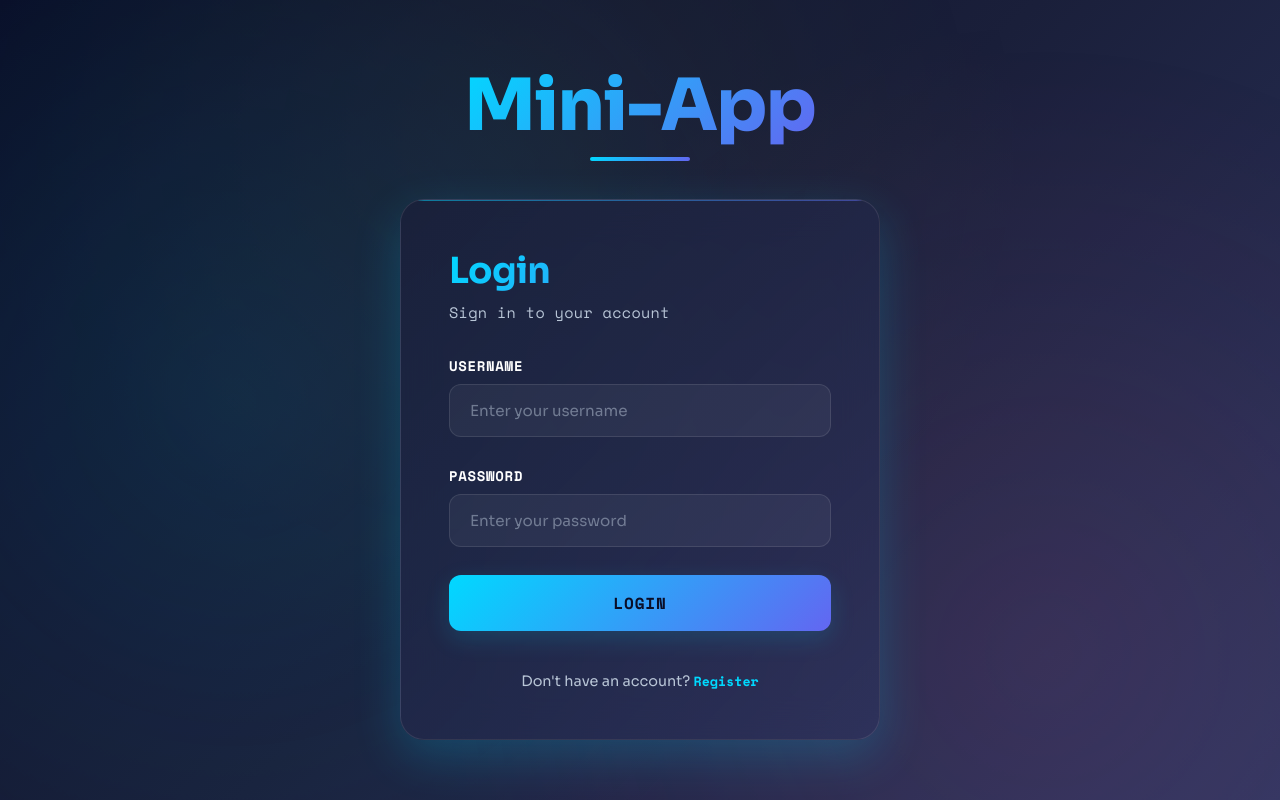
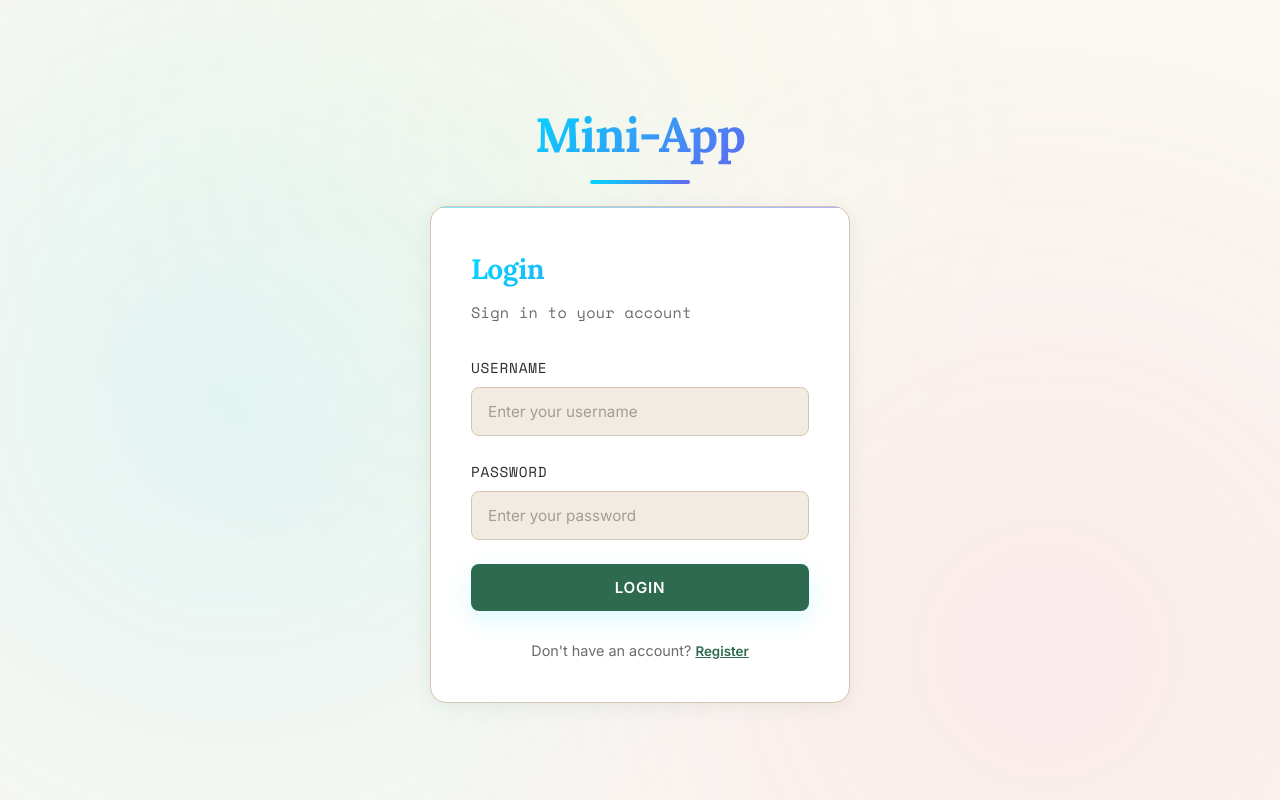
Before and after one commit to bellezard017/IT342_G4_Temperatura_Lab1, a React (Vite) app in the folder web/: page / in a window 1280 px wide. Built offline with nearby package versions, Linux system fonts and the light colour scheme.

Commit message:
adjusted ui on App.css

```diff
--- a/web/src/App.css
+++ b/web/src/App.css
@@ -1,36 +1,26 @@
-@import url('https://fonts.googleapis.com/css2?family=Sora:wght@400;600;700;800&family=Space+Mono:wght@400;700&display=swap');
+@import url('https://fonts.googleapis.com/css2?family=Inter:wght@400;500;600;700&family=Lora:wght@600;700&display=swap');
 
 :root {
-  /* Color Palette - Modern Tech Aesthetic */
-  --primary: #00d9ff;
-  --primary-dark: #00a8cc;
-  --secondary: #ff6b9d;
-  --accent: #c2f970;
-  --dark: #0a0e27;
-  --dark-secondary: #1a1f3a;
-  --dark-tertiary: #2d3561;
-  --light: #f0f4f8;
-  --text-primary: #ffffff;
-  --text-secondary: #b8c5d6;
-  --success: #00ff88;
-  --error: #ff3864;
-  --warning: #ffd93d;
-
-  /* Gradients */
-  --gradient-primary: linear-gradient(135deg, #00d9ff 0%, #6366f1 100%);
-  --gradient-secondary: linear-gradient(135deg, #ff6b9d 0%, #c471ed 100%);
-  --gradient-bg: linear-gradient(135deg, #0a0e27 0%, #1a1f3a 50%, #2d3561 100%);
-  --gradient-card: linear-gradient(135deg, rgba(26, 31, 58, 0.8) 0%, rgba(45, 53, 97, 0.6) 100%);
-
-  /* Shadows */
-  --shadow-sm: 0 2px 8px rgba(0, 217, 255, 0.1);
-  --shadow-md: 0 8px 24px rgba(0, 217, 255, 0.15);
-  --shadow-lg: 0 16px 48px rgba(0, 217, 255, 0.2);
-  --shadow-glow: 0 0 32px rgba(0, 217, 255, 0.3);
+  /* Natural Color Palette - Green & Beige */
+  --primary: #2d6a4f;
+  --primary-light: #40916c;
+  --primary-dark: #1b4332;
+  --secondary: #52b788;
+  --accent: #95d5b2;
+  --beige: #f1ebe1;
+  --beige-dark: #e8dcc4;
+  --cream: #faf8f3;
+  --dark: #1e1e1e;
+  --dark-secondary: #2a2a2a;
+  --text-primary: #2d2d2d;
+  --text-secondary: #6b6b6b;
+  --success: #52b788;
+  --error: #d84a4a;
+  --border: #d4c5b0;
 
   /* Typography */
-  --font-primary: 'Sora', -apple-system, sans-serif;
-  --font-mono: 'Space Mono', monospace;
+  --font-primary: 'Inter', -apple-system, sans-serif;
+  --font-heading: 'Lora', serif;
 }
 
 * {
@@ -41,32 +31,10 @@
 
 body {
   font-family: var(--font-primary);
-  background: var(--gradient-bg);
+  background: var(--cream);
   color: var(--text-primary);
   min-height: 100vh;
-  overflow-x: hidden;
-}
-
-/* Animated Background */
-body::before {
-  content: '';
-  position: fixed;
-  top: 0;
-  left: 0;
-  width: 100%;
-  height: 100%;
-  background:
-    radial-gradient(circle at 20% 50%, rgba(0, 217, 255, 0.1) 0%, transparent 50%),
-    radial-gradient(circle at 80% 80%, rgba(255, 107, 157, 0.1) 0%, transparent 50%),
-    radial-gradient(circle at 40% 20%, rgba(194, 249, 112, 0.05) 0%, transparent 50%);
-  pointer-events: none;
-  z-index: 0;
-  animation: bgShift 20s ease-in-out infinite;
-}
-
-@keyframes bgShift {
-  0%, 100% { opacity: 1; transform: scale(1); }
-  50% { opacity: 0.8; transform: scale(1.1); }
+  line-height: 1.6;
 }
 
 .app {
@@ -76,236 +44,121 @@
   justify-content: center;
   align-items: center;
   padding: 2rem;
-  position: relative;
-  z-index: 1;
 }
 
-/* Title Animation */
+/* Title */
 .app-title {
-  font-size: clamp(2.5rem, 8vw, 4.5rem);
-  font-weight: 800;
-  background: var(--gradient-primary);
-  -webkit-background-clip: text;
-  -webkit-text-fill-color: transparent;
-  background-clip: text;
-  margin-bottom: 3rem;
+  font-size: clamp(2rem, 6vw, 3rem);
+  font-weight: 700;
+  font-family: var(--font-heading);
+  color: var(--primary);
+  margin-bottom: 2rem;
   text-align: center;
-  letter-spacing: -0.02em;
-  position: relative;
-  animation: titleSlideIn 0.8s cubic-bezier(0.34, 1.56, 0.64, 1);
 }
 
-@keyframes titleSlideIn {
-  from {
-    opacity: 0;
-    transform: translateY(-30px);
-  }
-  to {
-    opacity: 1;
-    transform: translateY(0);
-  }
-}
-
-.app-title::after {
-  content: '';
-  position: absolute;
-  bottom: -10px;
-  left: 50%;
-  transform: translateX(-50%);
-  width: 100px;
-  height: 4px;
-  background: var(--gradient-primary);
-  border-radius: 2px;
-  animation: lineExpand 0.6s ease-out 0.3s backwards;
-}
-
-@keyframes lineExpand {
-  from {
-    width: 0;
-  }
-  to {
-    width: 100px;
-  }
-}
-
-/* Auth Container - Glass Morphism */
+/* Auth Container */
 .auth-container {
-  background: var(--gradient-card);
-  backdrop-filter: blur(20px);
-  border: 1px solid rgba(255, 255, 255, 0.1);
-  padding: 3rem;
-  border-radius: 24px;
-  box-shadow: var(--shadow-lg);
+  background: white;
+  padding: 2.5rem;
+  border-radius: 16px;
+  box-shadow: 0 4px 20px rgba(45, 106, 79, 0.08);
   width: 100%;
-  max-width: 480px;
-  position: relative;
-  overflow: hidden;
-  animation: containerFadeIn 0.6s ease-out 0.2s backwards;
-}
-
-@keyframes containerFadeIn {
-  from {
-    opacity: 0;
-    transform: translateY(20px);
-  }
-  to {
-    opacity: 1;
-    transform: translateY(0);
-  }
-}
-
-.auth-container::before {
-  content: '';
-  position: absolute;
-  top: 0;
-  left: 0;
-  right: 0;
-  height: 1px;
-  background: var(--gradient-primary);
-  opacity: 0.5;
+  max-width: 420px;
+  border: 1px solid var(--border);
 }
 
 .auth-container h1 {
-  font-size: 2.25rem;
+  font-size: 1.75rem;
   font-weight: 700;
+  font-family: var(--font-heading);
+  color: var(--primary);
   margin-bottom: 0.5rem;
-  background: var(--gradient-primary);
-  -webkit-background-clip: text;
-  -webkit-text-fill-color: transparent;
-  background-clip: text;
-  letter-spacing: -0.02em;
 }
 
 .auth-container > p {
   color: var(--text-secondary);
   margin-bottom: 2rem;
   font-size: 0.95rem;
-  font-family: var(--font-mono);
-  letter-spacing: 0.02em;
 }
 
 /* Form Groups */
 .form-group {
-  margin-bottom: 1.75rem;
-  animation: inputSlideIn 0.4s ease-out backwards;
-  animation-delay: calc(var(--index) * 0.1s);
-}
-
-.form-group:nth-child(1) { --index: 1; }
-.form-group:nth-child(2) { --index: 2; }
-.form-group:nth-child(3) { --index: 3; }
-.form-group:nth-child(4) { --index: 4; }
-.form-group:nth-child(5) { --index: 5; }
-
-@keyframes inputSlideIn {
-  from {
-    opacity: 0;
-    transform: translateX(-20px);
-  }
-  to {
-    opacity: 1;
-    transform: translateX(0);
-  }
+  margin-bottom: 1.5rem;
 }
 
 .form-group label {
   display: block;
   margin-bottom: 0.5rem;
   color: var(--text-primary);
-  font-weight: 600;
-  font-size: 0.875rem;
-  text-transform: uppercase;
-  letter-spacing: 0.05em;
-  font-family: var(--font-mono);
+  font-weight: 500;
+  font-size: 0.9rem;
 }
 
 .form-group input {
   width: 100%;
-  padding: 1rem 1.25rem;
-  background: rgba(255, 255, 255, 0.05);
-  border: 1px solid rgba(255, 255, 255, 0.1);
-  border-radius: 12px;
+  padding: 0.875rem 1rem;
+  background: var(--beige);
+  border: 1.5px solid var(--border);
+  border-radius: 8px;
   color: var(--text-primary);
   font-size: 0.95rem;
   font-family: var(--font-primary);
-  transition: all 0.3s cubic-bezier(0.4, 0, 0.2, 1);
+  transition: all 0.2s ease;
   outline: none;
 }
 
 .form-group input::placeholder {
   color: var(--text-secondary);
-  opacity: 0.5;
+  opacity: 0.6;
 }
 
 .form-group input:focus {
-  background: rgba(255, 255, 255, 0.08);
+  background: white;
   border-color: var(--primary);
-  box-shadow: 0 0 0 3px rgba(0, 217, 255, 0.1);
-  transform: translateY(-2px);
+  box-shadow: 0 0 0 3px rgba(45, 106, 79, 0.1);
 }
 
 /* Buttons */
 .btn {
   width: 100%;
-  padding: 1rem 2rem;
+  padding: 0.875rem 1.5rem;
   border: none;
-  border-radius: 12px;
-  font-size: 1rem;
-  font-weight: 700;
-  font-family: var(--font-mono);
+  border-radius: 8px;
+  font-size: 0.95rem;
+  font-weight: 600;
+  font-family: var(--font-primary);
   cursor: pointer;
-  transition: all 0.3s cubic-bezier(0.4, 0, 0.2, 1);
-  margin-bottom: 1rem;
-  text-transform: uppercase;
-  letter-spacing: 0.05em;
-  position: relative;
-  overflow: hidden;
-}
-
-.btn::before {
-  content: '';
-  position: absolute;
-  top: 0;
-  left: -100%;
-  width: 100%;
-  height: 100%;
-  background: linear-gradient(90deg, transparent, rgba(255, 255, 255, 0.2), transparent);
-  transition: left 0.5s;
-}
-
-.btn:hover::before {
-  left: 100%;
+  transition: all 0.2s ease;
+  margin-bottom: 0.75rem;
 }
 
 .btn-primary {
-  background: var(--gradient-primary);
-  color: var(--dark);
-  box-shadow: var(--shadow-md);
+  background: var(--primary);
+  color: white;
 }
 
 .btn-primary:hover {
-  transform: translateY(-3px);
-  box-shadow: var(--shadow-lg), var(--shadow-glow);
+  background: var(--primary-dark);
+  transform: translateY(-1px);
+  box-shadow: 0 4px 12px rgba(45, 106, 79, 0.2);
 }
 
 .btn-primary:active {
-  transform: translateY(-1px);
+  transform: translateY(0);
 }
 
 .btn-secondary {
   background: transparent;
-  color: var(--text-primary);
-  border: 2px solid var(--primary);
+  color: var(--primary);
+  border: 1.5px solid var(--primary);
 }
 
 .btn-secondary:hover {
-  background: rgba(0, 217, 255, 0.1);
-  transform: translateY(-3px);
-  box-shadow: var(--shadow-md);
+  background: var(--beige);
 }
 
 .btn:disabled {
-  opacity: 0.5;
+  opacity: 0.6;
   cursor: not-allowed;
   transform: none !important;
 }
@@ -315,7 +168,7 @@
   text-align: center;
   color: var(--text-secondary);
   font-size: 0.9rem;
-  margin-top: 1.5rem;
+  margin-top: 1rem;
 }
 
 .toggle-link button {
@@ -323,27 +176,11 @@
   border: none;
   color: var(--primary);
   cursor: pointer;
-  font-weight: 700;
+  font-weight: 600;
   padding: 0;
-  font-family: var(--font-mono);
-  text-decoration: none;
-  transition: all 0.2s;
-  position: relative;
-}
-
-.toggle-link button::after {
-  content: '';
-  position: absolute;
-  bottom: -2px;
-  left: 0;
-  width: 0;
-  height: 2px;
-  background: var(--primary);
-  transition: width 0.3s;
-}
-
-.toggle-link button:hover::after {
-  width: 100%;
+  font-family: var(--font-primary);
+  text-decoration: underline;
+  transition: color 0.2s;
 }
 
 .toggle-link button:hover {
@@ -352,110 +189,72 @@
 
 /* Messages */
 .error-message {
-  background: rgba(255, 56, 100, 0.15);
+  background: #fdeaea;
   color: var(--error);
-  padding: 1rem;
-  border-radius: 12px;
-  margin-bottom: 1.5rem;
+  padding: 0.875rem;
+  border-radius: 8px;
+  margin-bottom: 1.25rem;
   font-size: 0.9rem;
-  border-left: 4px solid var(--error);
-  font-weight: 500;
-  animation: shake 0.5s;
-}
-
-@keyframes shake {
-  0%, 100% { transform: translateX(0); }
-  25% { transform: translateX(-10px); }
-  75% { transform: translateX(10px); }
+  border-left: 3px solid var(--error);
 }
 
 .success-message {
-  background: rgba(0, 255, 136, 0.15);
+  background: #e8f5e9;
   color: var(--success);
-  padding: 1rem;
-  border-radius: 12px;
-  margin-bottom: 1.5rem;
+  padding: 0.875rem;
+  border-radius: 8px;
+  margin-bottom: 1.25rem;
   font-size: 0.9rem;
-  border-left: 4px solid var(--success);
-  font-weight: 500;
-  animation: slideDown 0.4s ease-out;
-}
-
-@keyframes slideDown {
-  from {
-    opacity: 0;
-    transform: translateY(-20px);
-  }
-  to {
-    opacity: 1;
-    transform: translateY(0);
-  }
+  border-left: 3px solid var(--success);
 }
 
 /* Dashboard */
 .dashboard {
   width: 100%;
-  max-width: 900px;
-  background: var(--gradient-card);
-  backdrop-filter: blur(20px);
-  border: 1px solid rgba(255, 255, 255, 0.1);
-  padding: 3rem;
-  border-radius: 24px;
-  box-shadow: var(--shadow-lg);
-  position: relative;
-  overflow: hidden;
-  animation: containerFadeIn 0.6s ease-out;
-}
-
-.dashboard::before {
-  content: '';
-  position: absolute;
-  top: 0;
-  left: 0;
-  right: 0;
-  height: 1px;
-  background: var(--gradient-primary);
-  opacity: 0.5;
+  max-width: 800px;
+  background: white;
+  padding: 2.5rem;
+  border-radius: 16px;
+  box-shadow: 0 4px 20px rgba(45, 106, 79, 0.08);
+  border: 1px solid var(--border);
 }
 
 .dashboard-header {
   display: flex;
   justify-content: space-between;
   align-items: center;
-  margin-bottom: 2.5rem;
+  margin-bottom: 2rem;
   padding-bottom: 1.5rem;
-  border-bottom: 1px solid rgba(255, 255, 255, 0.1);
+  border-bottom: 2px solid var(--beige);
 }
 
 .dashboard-header h1 {
-  font-size: 2.5rem;
-  font-weight: 800;
-  background: var(--gradient-primary);
-  -webkit-background-clip: text;
-  -webkit-text-fill-color: transparent;
-  background-clip: text;
-  letter-spacing: -0.02em;
+  font-size: 2rem;
+  font-weight: 700;
+  font-family: var(--font-heading);
+  color: var(--primary);
 }
 
 .user-info {
-  background: rgba(0, 217, 255, 0.05);
-  border: 1px solid rgba(0, 217, 255, 0.2);
-  padding: 1.5rem;
-  border-radius: 16px;
+  background: var(--beige);
+  border: 1px solid var(--border);
+  padding: 2rem;
+  border-radius: 12px;
   margin-bottom: 1.5rem;
-  transition: all 0.3s;
 }
 
-.user-info:hover {
-  background: rgba(0, 217, 255, 0.08);
-  transform: translateX(5px);
+.user-info h2 {
+  color: var(--primary);
+  font-size: 1.5rem;
+  margin-bottom: 0.5rem;
+  font-family: var(--font-heading);
+  font-weight: 700;
 }
 
 .user-info p {
   color: var(--text-secondary);
-  margin-bottom: 0.75rem;
+  margin-bottom: 0.5rem;
   font-size: 0.95rem;
-  font-family: var(--font-mono);
 }
 
 .user-info p:last-child {
@@ -463,56 +262,42 @@
 }
 
 .user-info p strong {
-  color: var(--primary);
-  font-weight: 700;
-  text-transform: uppercase;
-  font-size: 0.85rem;
-  letter-spacing: 0.05em;
-}
-
-.user-info h2 {
   color: var(--text-primary);
-  font-size: 1.5rem;
-  margin-bottom: 1rem;
-  font-weight: 700;
+  font-weight: 600;
 }
 
 .btn-logout {
-  background: rgba(255, 56, 100, 0.2);
-  border: 2px solid var(--error);
+  background: transparent;
+  border: 1.5px solid var(--error);
   color: var(--error);
-  padding: 0.75rem 1.5rem;
-  border-radius: 12px;
+  padding: 0.625rem 1.25rem;
+  border-radius: 8px;
   cursor: pointer;
-  font-weight: 700;
-  font-family: var(--font-mono);
-  transition: all 0.3s;
-  text-transform: uppercase;
-  letter-spacing: 0.05em;
+  font-weight: 600;
+  font-family: var(--font-primary);
+  transition: all 0.2s;
   font-size: 0.875rem;
 }
 
 .btn-logout:hover {
   background: var(--error);
-  color: var(--dark);
-  transform: translateY(-3px);
-  box-shadow: 0 8px 20px rgba(255, 56, 100, 0.3);
+  color: white;
 }
 
 /* Loading */
 .loading {
   text-align: center;
-  padding: 3rem;
+  padding: 2rem;
 }
 
 .loading-spinner {
-  border: 4px solid rgba(0, 217, 255, 0.1);
-  border-top: 4px solid var(--primary);
+  border: 3px solid var(--beige);
+  border-top: 3px solid var(--primary);
   border-radius: 50%;
-  width: 60px;
-  height: 60px;
-  animation: spin 1s cubic-bezier(0.5, 0, 0.5, 1) infinite;
-  margin: 2rem auto;
+  width: 50px;
+  height: 50px;
+  animation: spin 0.8s linear infinite;
+  margin: 1.5rem auto;
 }
 
 @keyframes spin {
@@ -522,19 +307,18 @@
 
 .loading p {
   color: var(--text-secondary);
-  font-family: var(--font-mono);
   margin-top: 1rem;
 }
 
 /* Responsive Design */
 @media (max-width: 768px) {
   .app {
-    padding: 1rem;
+    padding: 1.5rem;
   }
 
   .app-title {
-    font-size: 2.5rem;
-    margin-bottom: 2rem;
+    font-size: 2rem;
+    margin-bottom: 1.5rem;
   }
 
   .auth-container,
@@ -544,7 +328,7 @@
 
   .auth-container h1,
   .dashboard-header h1 {
-    font-size: 2rem;
+    font-size: 1.5rem;
   }
 
   .dashboard-header {
@@ -560,7 +344,7 @@
 
 @media (max-width: 480px) {
   .app-title {
-    font-size: 2rem;
+    font-size: 1.75rem;
   }
 
   .auth-container,
@@ -568,10 +352,3 @@
     padding: 1.5rem 1rem;
   }
 }
-
-/* Smooth Page Transitions */
-@media (prefers-reduced-motion: no-preference) {
-  * {
-    scroll-behavior: smooth;
-  }
-}
```
